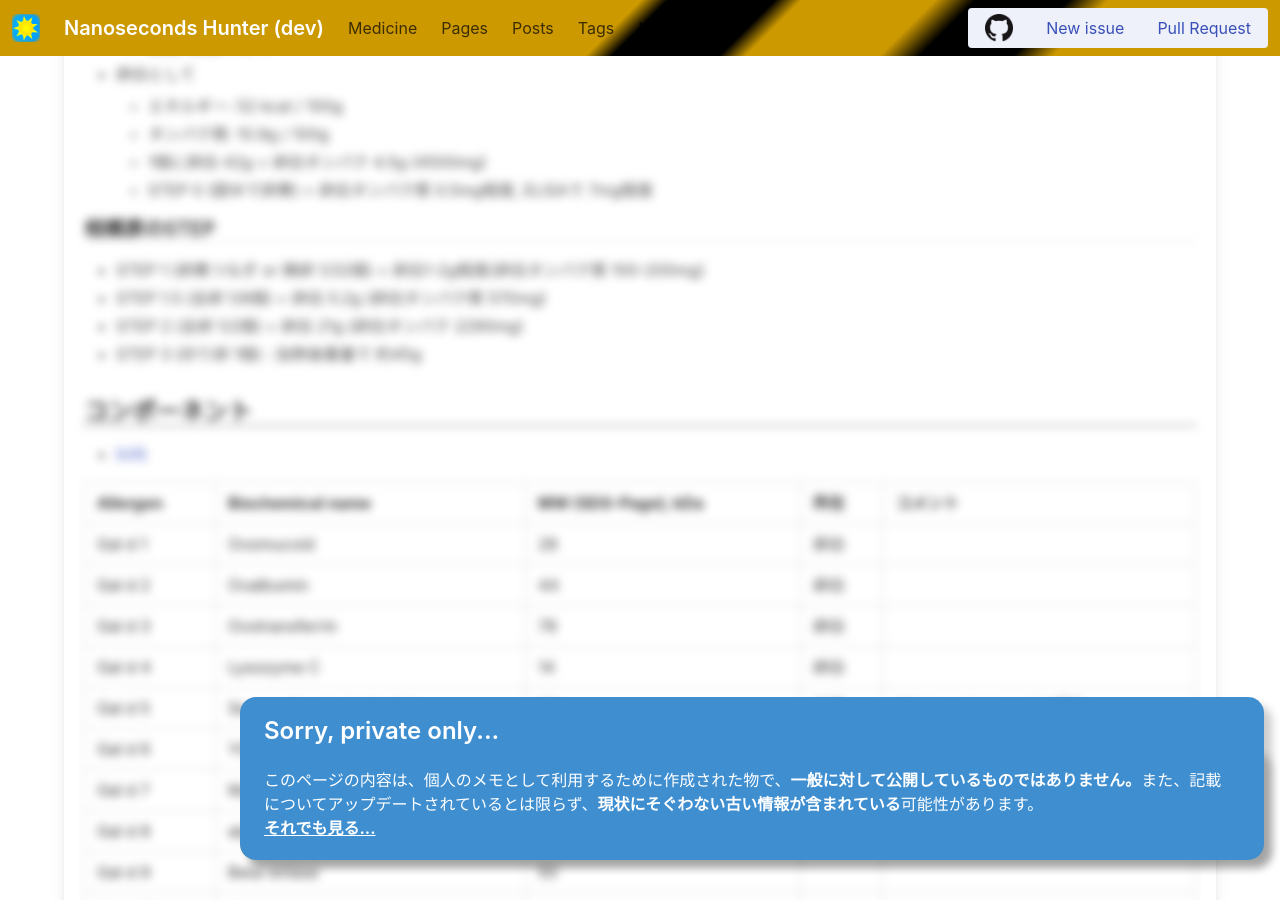
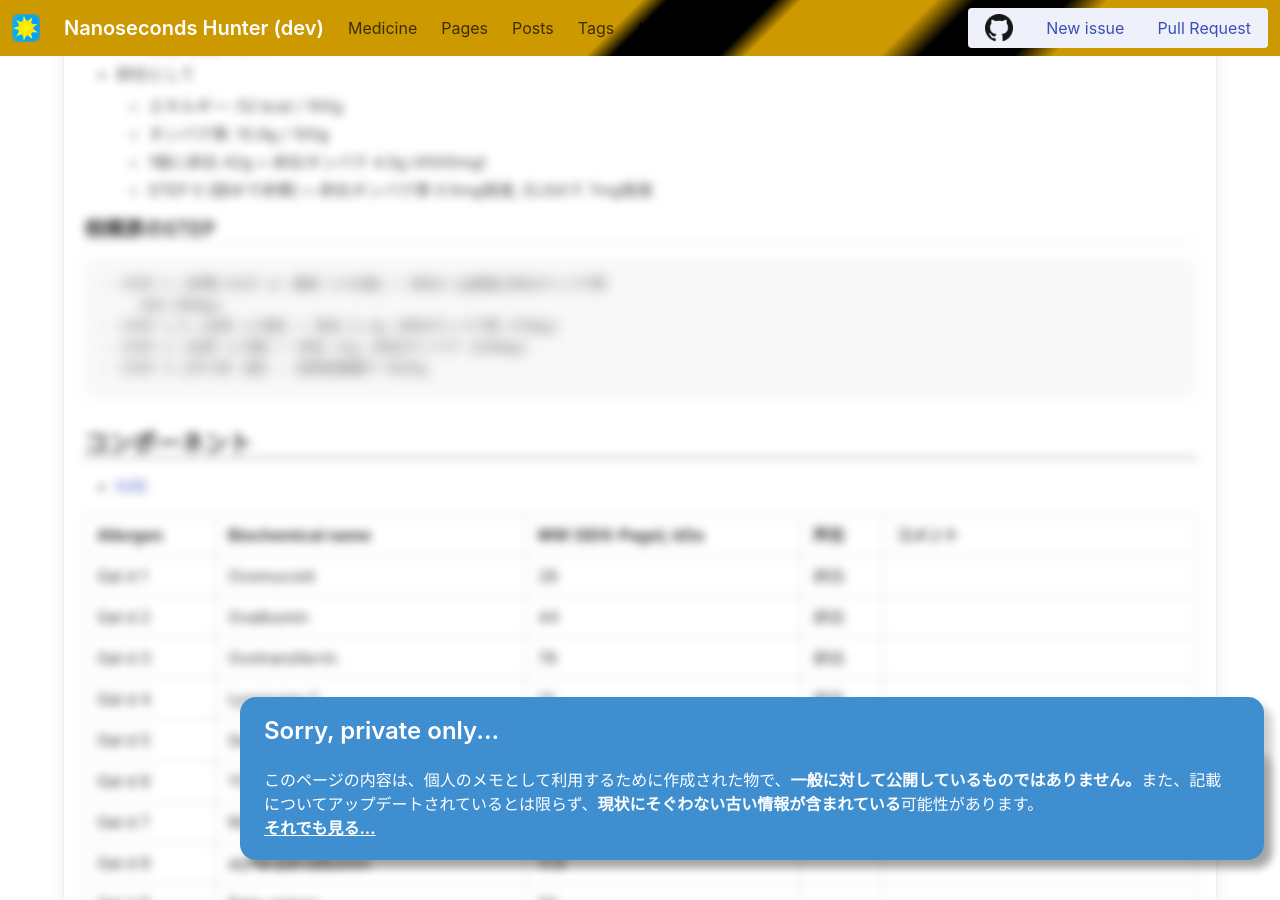
Before and after one commit to kcrt/www.kcrt.net, a Jekyll site: the page built from medicine/食物アレルギー/抗原別/鶏卵.md, in a window 1280 px wide and 900 px high, scrolled down 664 px. Built offline with Jekyll 4.4.1, drawn with Linux system fonts in a browser that asks for light colours; comment, search, counter and statistics services are not loaded.

Commit message:
:sparkles: Add google search, modify antigens

````diff
--- a/_layouts/pages.html
+++ b/_layouts/pages.html
@@ -28,6 +28,7 @@
 		gtag('config', 'G-4J75R7ELRP');
 	</script>
 	{% endunless %}
+	<script async src="https://cse.google.com/cse.js?cx=93306fac54e1b40af"></script>
 
 </head>
 
@@ -177,6 +178,11 @@
 	</div>
 	{% endif %}
 
+	<div class="columns">
+		<div class="column content is-4 is-offset-8">
+			<div class="gcse-search"></div>
+		</div>
+	</div>
 	<footer class="footer">
 		<div class="content has-text-right">
 			Written by <a href="https://profile.kcrt.net/">TAKAHASHI, Kyohei (kcrt)</a> - last update: {{site.time |
--- a/medicine/食物アレルギー/抗原別/鶏卵.md
+++ b/medicine/食物アレルギー/抗原別/鶏卵.md
@@ -33,11 +33,15 @@
 
 #### 相模原のSTEP
 
+{: .scope-kcrt}
+
+```
 - STEP 1 (卵黄つなぎ or 鶏卵 1/32個) = 卵白1-2g程度(卵白タンパク質
     100-200mg)
 - STEP 1.5 (全卵 1/8個) = 卵白 5.2g (卵白タンパク質 570mg)
 - STEP 2 (全卵 1/2個) = 卵白 21g (卵白タンパク 2290mg)
 - STEP 3 (炒り卵 1個) : 加熱後重量で 約45g
+```
 
 ### コンポーネント
 
````
Also changed, not shown: medicine/食物アレルギー/抗原別/ピーナッツ.md (+2 -2 lines), medicine/食物アレルギー/抗原別/小麦.md (+2 -2 lines), medicine/食物アレルギー/抗原別/牛乳.md (+2 -2 lines), Gemfile.lock.
